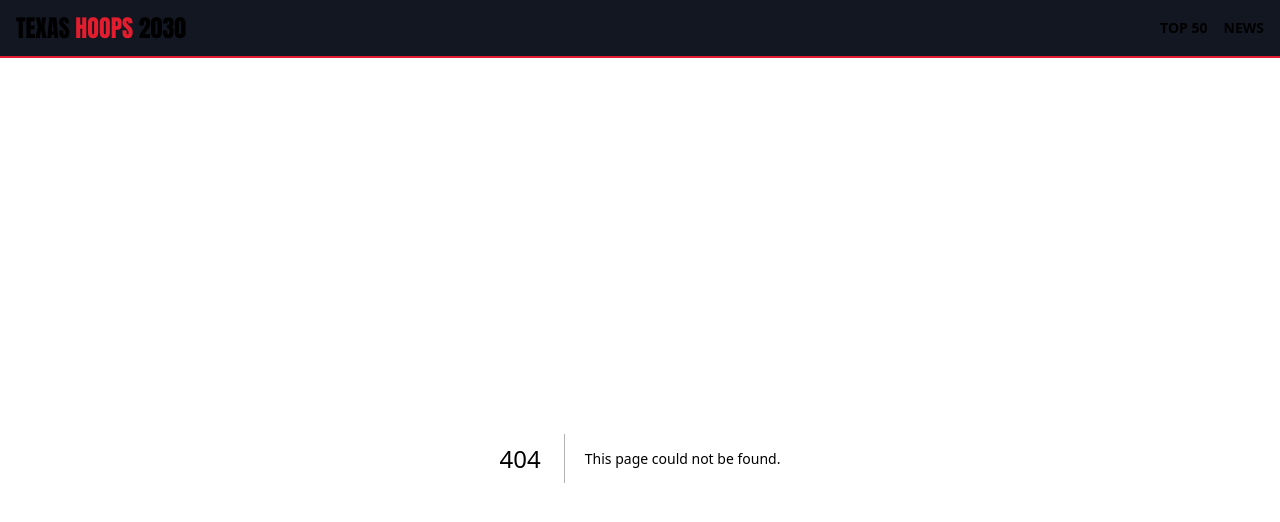
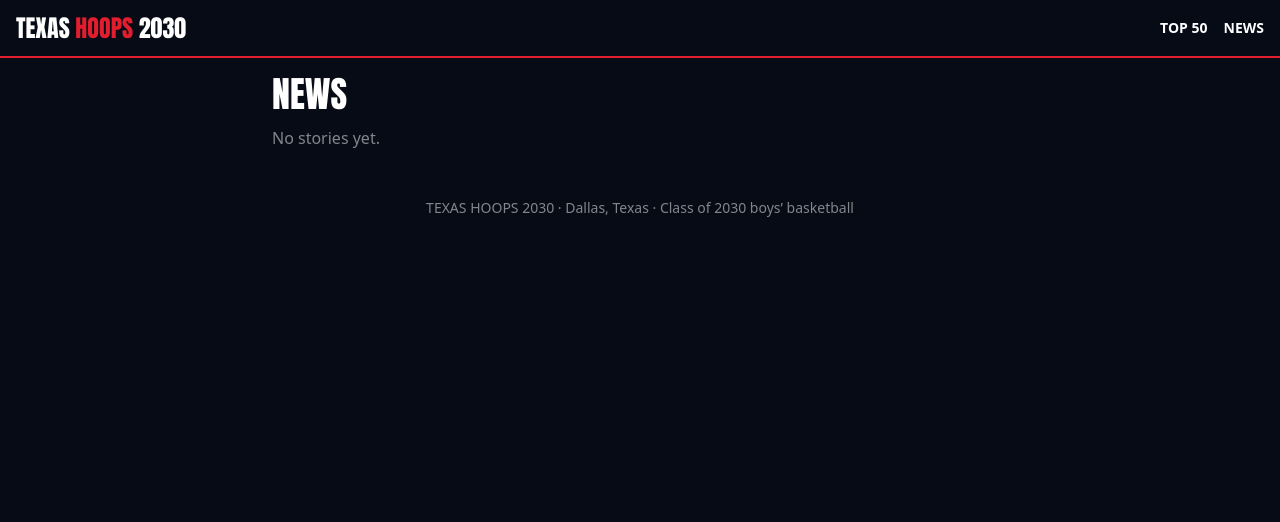
Before and after one commit to itsppau0-sys/texashoops, a Next.js app: page /news in a window 1280 px wide. Before the commit this address had no page. Shown: the top 522 px of the page. Built offline with nearby package versions, Linux system fonts and the light colour scheme; no server answers; the database is empty.

Commit message:
Create page.tsx

```diff
--- /dev/null
+++ b/app/news/page.tsx
@@ -0,0 +1,4 @@
+import { supabase } from '@/lib/supabase'
+export const dynamic='force-dynamic'
+export default async function N(){const {data}=await supabase.from('news').select('*').order('created_at',{ascending:false})
+ return(<main className="mx-auto max-w-3xl p-4"><h1 className="font-display text-4xl mb-3">NEWS</h1>{data?.length?data.map((n:any)=><article key={n.id} className="mb-3 rounded bg-navy p-4"><small className="text-hoop">{n.category}</small><h2 className="font-bold">{n.title}</h2><p className="text-white/70">{n.body}</p></article>):<p className="text-white/50">No stories yet.</p>}</main>)}
```
